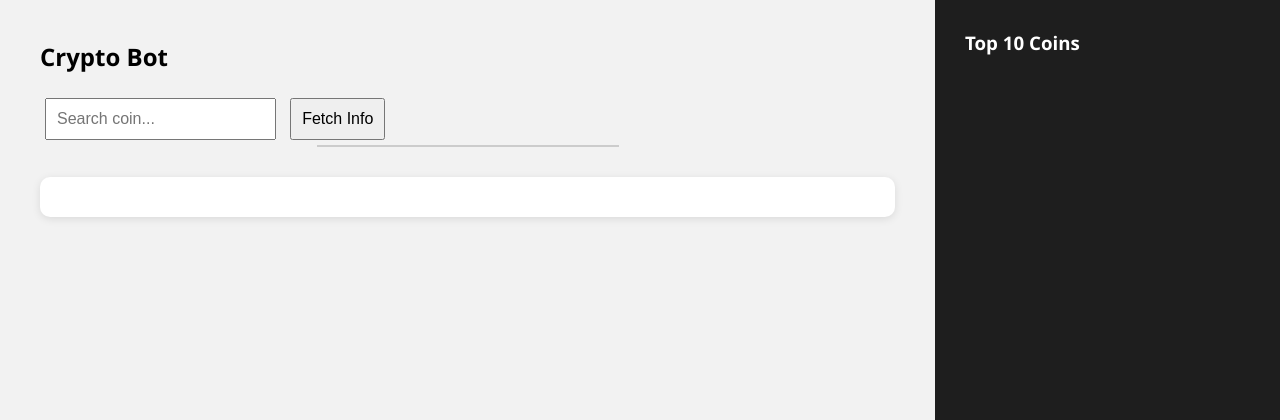
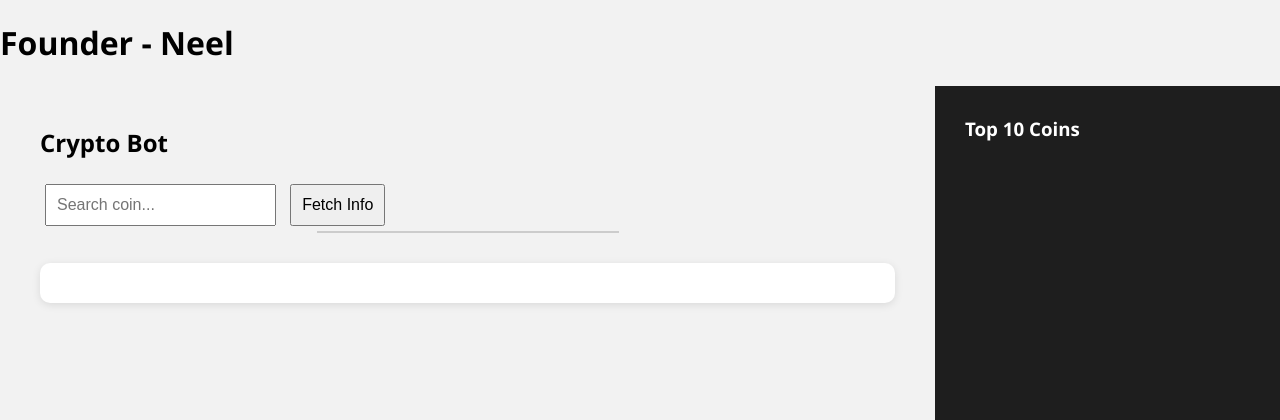
Before and after one commit to thechosenneel/crypto-research-bot, a Flask app: page / in a window 1280 px wide. Shown: the top 420 px of the page. Run offline with Flask 3, Linux system fonts and the light colour scheme.

Commit message:
Update index.html

```diff
--- a/templates/index.html
+++ b/templates/index.html
@@ -2,6 +2,7 @@
 <html>
 <head>
     <title>Crypto Bot</title>
+    <h1> Founder - Neel </h1>
     <style>
         body {
             font-family: 'Segoe UI', sans-serif;
```
